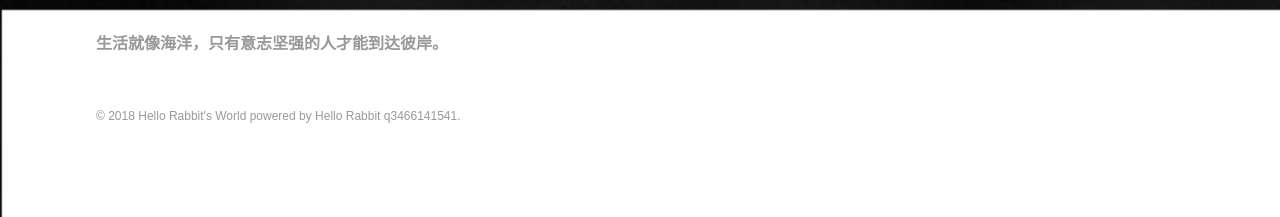
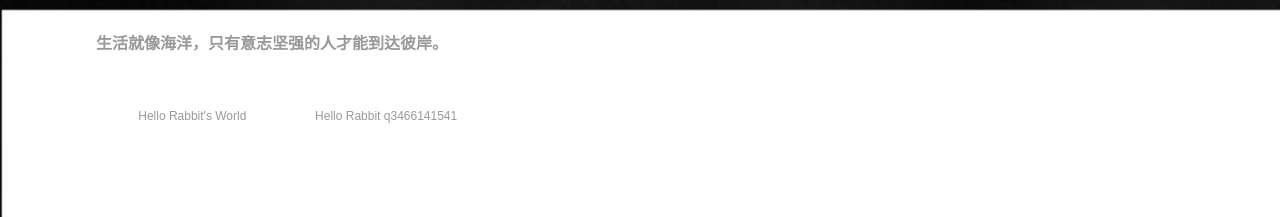
Before and after one commit to q3466141541/q3466141541.github.io, a Jekyll site: the page built from index.md, in a window 1280 px wide. Shown: the part 984-1201 px from the top of the page. Built offline with Jekyll 4.4.1, drawn with Linux system fonts in a browser that asks for light colours.

Commit message:
Update footer.html

```diff
--- a/_includes/footer.html
+++ b/_includes/footer.html
@@ -11,5 +11,5 @@
 		{% endfor %}
 		</ul>
 	</nav><!-- /.bottom-menu -->
-	<font color="#FFFFFF"><p class="copyright">&#169; {{ site.time | date: '%Y' }} <a href="{{ site.url }}">{{ site.title }}</a> powered by <a href="https://q3466141541.github.io/" rel="nofollow">Hello Rabbit</a>  <a href="https://q3466141541.github.io/" rel="nofollow">q3466141541</a>.</p>
-</font></footer>
+	<font color="#FFFFFF"><p class="copyright">&#169; {{ site.time | date: '%Y' }} <a href="{{ site.url }}">{{ site.title }}</a> powered by <a href="https://q3466141541.github.io/" rel="nofollow">Hello Rabbit</a>  <a href="https://q3466141541.github.io/" rel="nofollow">q3466141541</a>.</font></p>
+</footer>
```
